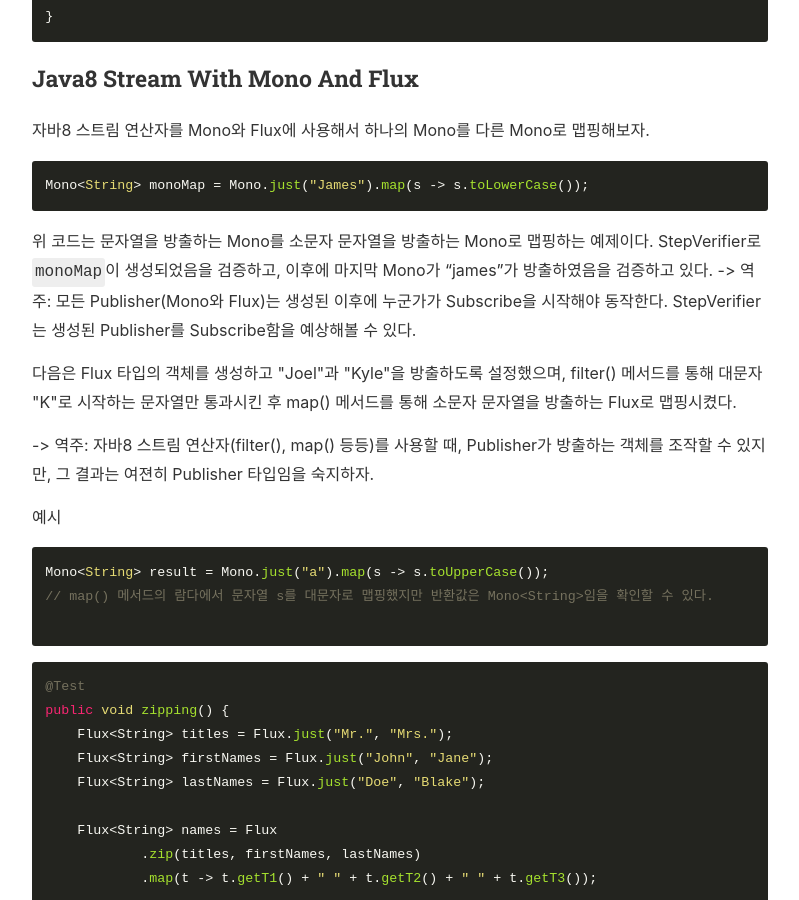
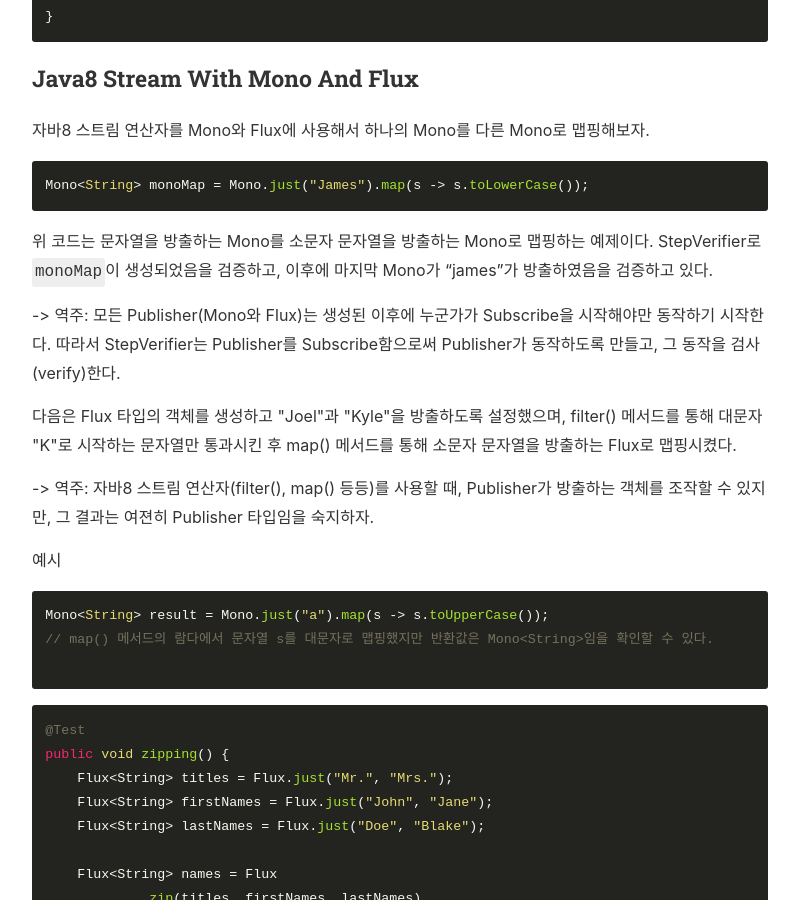
Before and after one commit to countingmars/countingmars.github.io, a Jekyll site: the page built from _posts/2018-08-15-reactor-core-tutorial.markdown, in a window 1280 px wide and 900 px high, scrolled down 2364 px. Shown: the whole window, without its empty margins (240-1039 px from the left). Built offline with Jekyll 4.4.1, drawn with Linux system fonts in a browser that asks for light colours; nearby versions of some CDN libraries.

Commit message:
reactor core tutorial

````diff
--- a/_posts/2018-08-15-reactor-core-tutorial.markdown
+++ b/_posts/2018-08-15-reactor-core-tutorial.markdown
@@ -92,8 +92,9 @@ Mono<String> monoMap = Mono.just("James").map(s -> s.toLowerCase());
 ```
 위 코드는 문자열을 방출하는 Mono를 소문자 문자열을 방출하는 Mono로 맵핑하는 예제이다.
 StepVerifier로 `monoMap`이 생성되었음을 검증하고, 이후에 마지막 Mono가 "james"가 방출하였음을 검증하고 있다.
--> 역주: 모든 Publisher(Mono와 Flux)는 생성된 이후에 누군가가 Subscribe을 시작해야 동작한다.
-StepVerifier는 생성된 Publisher를 Subscribe함을 예상해볼 수 있다.
+
+-> 역주: 모든 Publisher(Mono와 Flux)는 생성된 이후에 누군가가 Subscribe을 시작해야만 동작하기 시작한다.
+따라서 StepVerifier는 Publisher를 Subscribe함으로써 Publisher가 동작하도록 만들고, 그 동작을 검사(verify)한다.
 
 다음은 Flux<String> 타입의 객체를 생성하고 "Joel"과 "Kyle"을 방출하도록 설정했으며,
 filter() 메서드를 통해 대문자 "K"로 시작하는 문자열만 통과시킨 후
````
